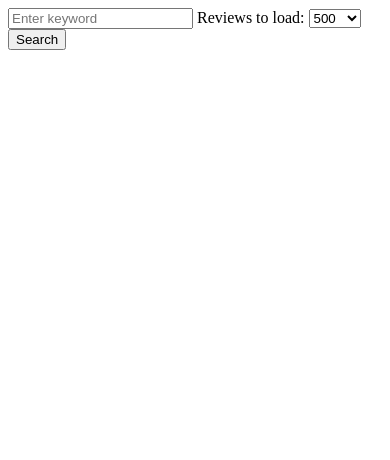
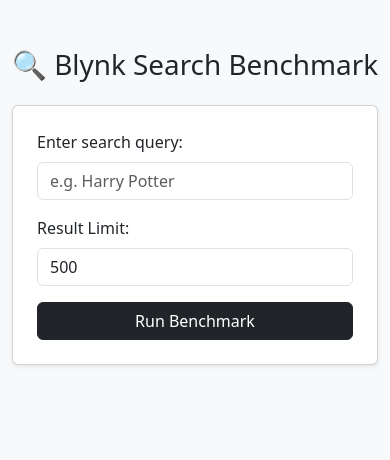
Before and after one commit to werrnnnwerrrnnnnnn/blink-search, a Flask app: page / in a window 390 px wide. Shown: the top 460 px of the page. Run offline with Flask 2, Linux system fonts and the light colour scheme.

Commit message:
uiux: change in ui of the app

```diff
--- a/app/templates/index.html
+++ b/app/templates/index.html
@@ -1,50 +1,93 @@
+<!-- templates/index.html -->
+<!DOCTYPE html>
+<html lang="en">
+  <head>
+    <meta charset="UTF-8" />
+    <title>Blynk Search Benchmark</title>
+    <link
+      href="https://cdn.jsdelivr.net/npm/bootstrap@5.3.0/dist/css/bootstrap.min.css"
+      rel="stylesheet"
+    />
     <script src="https://cdn.jsdelivr.net/npm/chart.js"></script>
-<form method="POST">
-    <input type="text" name="query" placeholder="Enter keyword" required>
+  </head>
+  <body class="bg-light">
+    <div class="container py-5">
+      <h1 class="mb-4 text-center">🔍 Blynk Search Benchmark</h1>
 
-    <label for="limit">Reviews to load:</label>
-    <select name="limit" id="limit">
-        <option value="100">100</option>
-        <option value="500" selected>500</option>
-        <option value="1000">1000</option>
-        <option value="2000">2000</option>
-        <option value="5000">5000</option>
-    </select>
+      <div class="row justify-content-center">
+        <div class="col-md-8 col-lg-6">
+            <form method="POST" class="card p-4 shadow-sm mb-5">
+            <div class="mb-3">
+                <label for="query" class="form-label">Enter search query:</label>
+                <input
+                type="text"
+                class="form-control"
+                id="query"
+                name="query"
+                value="{{ query }}"
+                placeholder="e.g. Harry Potter"
+                required
+                />
+            </div>
+            <div class="mb-3">
+                <label for="limit" class="form-label">Result Limit:</label>
+                <input
+                type="number"
+                class="form-control"
+                id="limit"
+                name="limit"
+                value="{{ limit }}"
+                min="1"
+                />
+            </div>
+            <button type="submit" class="btn btn-dark">Run Benchmark</button>
+            </form>
+        </div>
+        </div>
 
-    <button type="submit">Search</button>
-</form>
 
       {% if result %}
-    <div class="search-section">
-        {% for algo in ['linear', 'inverted', 'trie', 'btree'] %}
-            <h3>{{ algo|capitalize }} Search</h3>
-            <p>
-                <strong>Reviews searched:</strong> {{ limit }} |
-                <strong>Matches found:</strong> {{ result[algo].matches | length }}
-            </p>
-            <p>
-                <em>Time:</em> {{ result[algo].time }} ms ({{ result[algo].time_sec }} s) |
-                <em>Memory:</em> {{ result[algo].memory }} KB
-            </p>
-            <a href="{{ url_for('results', query=query, limit=limit, algorithm=algo) }}">View all results →</a>
-            <hr>
+      <h3 class="mb-3">📊 Benchmark Results</h3>
+      <div class="row">
+        {% for algo, data in result.items() %}
+        <div class="col-md-6 mb-4">
+          <div class="card h-100 border-success shadow-sm">
+            <div class="card-header bg-success text-white">
+              <strong>{{ algo|capitalize }} Search</strong>
+            </div>
+            <div class="card-body">
+              <p><strong>Matches Found:</strong> {{ data.matches|length }}</p>
+              <p><strong>Time:</strong> {{ data.time_sec }} seconds</p>
+              <p><strong>Memory:</strong> {{ data.memory }} KB</p>
+              <a
+                href="{{ url_for('results', query=query, limit=limit, algorithm=algo) }}"
+                class="btn btn-outline-success btn-sm"
+                >View Results</a
+              >
+            </div>
+          </div>
+        </div>
         {% endfor %}
       </div>
-
-    <h3>📊 Performance Charts</h3>
+      <!-- Performance Charts -->
+      {% if result %}
+      <div class="card mt-5 p-4 shadow-sm">
+        <h3 class="text-center mb-4">📊 Performance Charts</h3>
 
         <!-- Chart 1: Query Time -->
-    <h3>Chart 1: Query Time</h3>
-    <canvas id="timeChart" width="600" height="100"></canvas>
+        <h5 class="text-muted">⏱ Chart 1: Query Time (ms)</h5>
+        <canvas id="timeChart" class="mb-4" height="300"></canvas>
 
         <!-- Chart 2: Memory Usage -->
-    <h3>Chart 2: Memory Usage</h3>
-    <canvas id="memoryChart" width="600" height="100"></canvas>
+        <h5 class="text-muted">🧠 Chart 2: Memory Usage (KB)</h5>
+        <canvas id="memoryChart" class="mb-4" height="300"></canvas>
 
         <!-- Chart 3: Speedup -->
-    <h3>Chart 3: Speedup</h3>
-    <canvas id="speedupChart" width="600" height="100"></canvas>
+        <h5 class="text-muted">⚡ Chart 3: Speedup (vs Linear)</h5>
+        <canvas id="speedupChart" height="300"></canvas>
+      </div>
 
+      <script src="https://cdn.jsdelivr.net/npm/chart.js"></script>
       <script>
         const labels = ['Linear', 'Inverted', 'Trie', 'BTree'];
 
@@ -117,4 +160,7 @@
             }
         });
       </script>
-{% endif %}
+      {% endif %} {% endif %}
+    </div>
+  </body>
+</html>
```
Also changed, not shown: app/templates/results.html (+32 -9 lines). Lines whose indentation alone changed are shown as unchanged.
